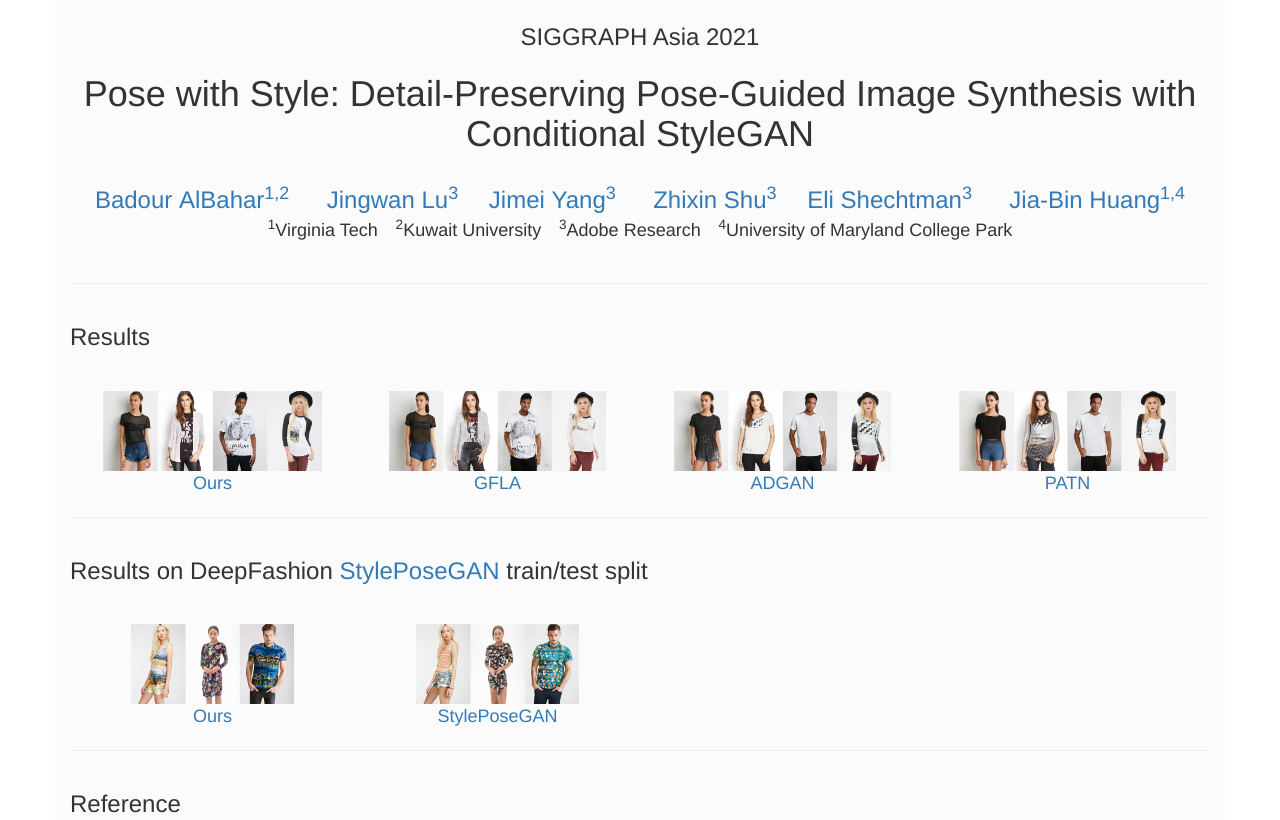
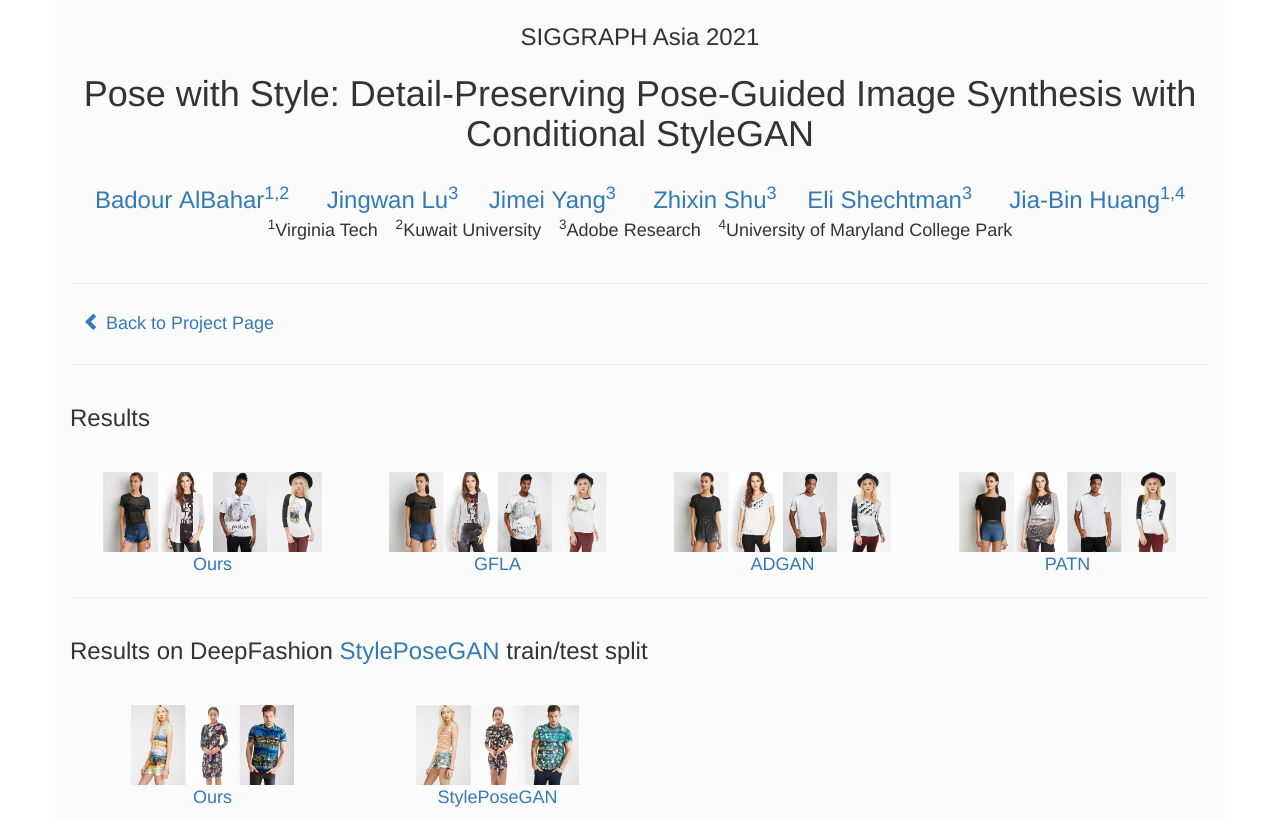
Before and after one commit to pose-with-style/pose-with-style.github.io, a plain HTML site: page results.html in a window 1280 px wide. Shown: the top 820 px of the page. Drawn offline with nearby package versions, Linux system fonts and the light colour scheme.

Commit message:
Update results.html

```diff
--- a/results.html
+++ b/results.html
@@ -44,6 +44,22 @@
 			</div>
 		</div>
 		<br>
+		<!-- end with line. -->
+		<p><hr></p>
+
+		<!-- back to project page -->
+		<div class="row">
+			<div class="col-xs-12 text-left">
+				<a href="index.html">
+					<button type="button" class="btn btn-link">
+						<font size="4">
+						<span class="glyphicon glyphicon-chevron-left" aria-hidden="true"></span> Back to Project Page
+						</font>
+					</button>
+				</a>
+				<br>
+			</div>
+		</div>
 		<!-- end with line. -->
 		<p><hr></p>
 
```
